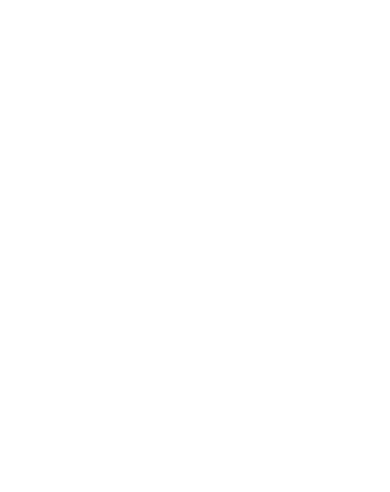
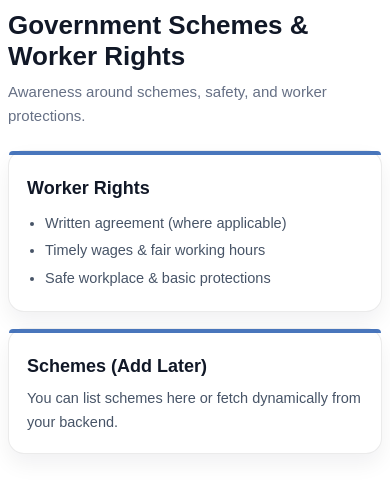
Before and after one commit to zogiraa-hunarbhi-rojgarbhi/Zogiraa, a React (Vite) app in the folder Zogiraa/: page /knowledge/government-schemes in a window 390 px wide. Before the commit this address had no page. Shown: the top 492 px of the page. Built offline with nearby package versions, Linux system fonts and the light colour scheme.

Commit message:
Added Knowledge Hub responsive section

```diff
--- a/Zogiraa/src/App.jsx
+++ b/Zogiraa/src/App.jsx
@@ -1,9 +1,11 @@
 import { BrowserRouter } from "react-router-dom";
 import AppRoutes from "./routes/AppRoutes";
+import ScrollToTop from "./components/ScrollToTop";
 
 function App() {
   return (
     <BrowserRouter>
+      <ScrollToTop />
       <AppRoutes />
     </BrowserRouter>
   );
--- a/Zogiraa/src/components/Footer/Footer.css
+++ b/Zogiraa/src/components/Footer/Footer.css
@@ -44,13 +44,22 @@
   margin-bottom: 10px;
 }
 
-.footer-links a {
+.footer-links a,
+.footer-links .footer-link {
   display: block;
   font-size: 13px;
   color: #2A5EB1;
   margin-bottom: 6px;
   cursor: pointer;
+  text-decoration: none;
 }
+
+.footer-links a:hover,
+.footer-links .footer-link:hover {
+  text-decoration: none;   /* ✅ keeps underline removed on hover */
+}
+
+
 
 .footer-cards {
   display: grid;
--- a/Zogiraa/src/components/Footer/Footer.jsx
+++ b/Zogiraa/src/components/Footer/Footer.jsx
@@ -1,9 +1,14 @@
 import React from "react";
 import "./Footer.css";
-import { FaInstagram, FaFacebookF, FaLinkedinIn, FaTwitter, FaYoutube, FaWhatsapp } from "react-icons/fa";
-import { FaShieldAlt , FaHeart, FaLeaf } from "react-icons/fa";
+import {
+  FaInstagram, FaFacebookF, FaLinkedinIn, FaTwitter, FaYoutube, FaWhatsapp
+} from "react-icons/fa";
+import { FaShieldAlt, FaHeart, FaLeaf } from "react-icons/fa";
+import { Link } from "react-router-dom";
 
 import logo from "../../assets/logo.jpeg";
+
+
 const Footer = () => {
   return (
     <footer className="footer">
@@ -58,10 +63,11 @@
 
           <div>
             <h4>Knowledge Hub</h4>
-            <a>Blog</a>
-            <a>Tips & Benefits for Employers</a>
-            <a>Job Readiness Tips & Benefits</a>
-            <a>Government Schemes, Worker Rights</a>
+
+            <Link className="footer-link" to="/knowledge/blog">Blog</Link>
+            <Link className="footer-link" to="/knowledge/employers">Tips & Benefits for Employers</Link>
+            <Link className="footer-link" to="/knowledge/job-readiness">Job Readiness Tips & Benefits</Link>
+            <Link className="footer-link" to="/knowledge/government-schemes">Government Schemes, Worker Rights</Link>
           </div>
 
           <div>
--- /dev/null
+++ b/Zogiraa/src/components/Footer/Knowledge_Hub/Blog.jsx
@@ -0,0 +1,25 @@
+import React from "react";
+import "./KnowledgeHub.css";
+
+export default function Blog() {
+  return (
+    <>
+      <div className="kh-page-header">
+        <h2>Blog</h2>
+        <p>Articles, updates, and stories from Zogiraa.</p>
+      </div>
+
+      <div className="kh-grid">
+        <div className="kh-card">
+          <h3>Latest Updates</h3>
+          <p>Write your blog content here or render from API later.</p>
+        </div>
+
+        <div className="kh-card">
+          <h3>Success Stories</h3>
+          <p>Worker journeys, employer testimonials, and impact highlights.</p>
+        </div>
+      </div>
+    </>
+  );
+}
--- /dev/null
+++ b/Zogiraa/src/components/Footer/Knowledge_Hub/EmployerTips.jsx
@@ -0,0 +1,33 @@
+import React from "react";
+import "./KnowledgeHub.css";
+
+export default function EmployerTips() {
+  return (
+    <>
+      <div className="kh-page-header">
+        <h2>Tips & Benefits for Employers</h2>
+        <p>Hiring tips, compliance pointers, and productivity guidance.</p>
+      </div>
+
+      <div className="kh-grid">
+        <div className="kh-card">
+          <h3>Hiring Checklist</h3>
+          <ul className="kh-list">
+            <li>Define role + skill requirements</li>
+            <li>Verify documents and experience</li>
+            <li>Clear contract & payment terms</li>
+          </ul>
+        </div>
+
+        <div className="kh-card">
+          <h3>Best Practices</h3>
+          <ul className="kh-list">
+            <li>Fair wages & timely payment</li>
+            <li>Safe work environment</li>
+            <li>Respectful communication</li>
+          </ul>
+        </div>
+      </div>
+    </>
+  );
+}
--- /dev/null
+++ b/Zogiraa/src/components/Footer/Knowledge_Hub/GovernmentSchemes.jsx
@@ -0,0 +1,29 @@
+import React from "react";
+import "./KnowledgeHub.css";
+
+export default function GovernmentSchemes() {
+  return (
+    <>
+      <div className="kh-page-header">
+        <h2>Government Schemes & Worker Rights</h2>
+        <p>Awareness around schemes, safety, and worker protections.</p>
+      </div>
+
+      <div className="kh-grid">
+        <div className="kh-card">
+          <h3>Worker Rights</h3>
+          <ul className="kh-list">
+            <li>Written agreement (where applicable)</li>
+            <li>Timely wages & fair working hours</li>
+            <li>Safe workplace & basic protections</li>
+          </ul>
+        </div>
+
+        <div className="kh-card">
+          <h3>Schemes (Add Later)</h3>
+          <p>You can list schemes here or fetch dynamically from your backend.</p>
+        </div>
+      </div>
+    </>
+  );
+}
--- /dev/null
+++ b/Zogiraa/src/components/Footer/Knowledge_Hub/JobReadiness.jsx
@@ -0,0 +1,33 @@
+import React from "react";
+import "./KnowledgeHub.css";
+
+export default function JobReadiness() {
+  return (
+    <>
+      <div className="kh-page-header">
+        <h2>Job Readiness Tips & Benefits</h2>
+        <p>Essential skills, resume tips, and interview guidance.</p>
+      </div>
+
+      <div className="kh-grid">
+        <div className="kh-card">
+          <h3>Essential Skills</h3>
+          <ul className="kh-list">
+            <li>Communication & teamwork</li>
+            <li>Problem-solving abilities</li>
+            <li>Time management & reliability</li>
+          </ul>
+        </div>
+
+        <div className="kh-card">
+          <h3>Resume & Interview Tips</h3>
+          <ul className="kh-list">
+            <li>Highlight relevant experience</li>
+            <li>Practice common interview questions</li>
+            <li>Research companies beforehand</li>
+          </ul>
+        </div>
+      </div>
+    </>
+  );
+}
--- /dev/null
+++ b/Zogiraa/src/components/Footer/Knowledge_Hub/KnowledgeHub.css
@@ -0,0 +1,173 @@
+/* ===== Knowledge Hub Base ===== */
+.kh-wrap{
+  max-width: 1100px;
+  margin: 0 auto;
+  padding: 44px 16px;
+  font-family: system-ui, -apple-system, Segoe UI, Roboto, Arial, sans-serif;
+}
+
+.kh-header{
+  margin-bottom: 18px;
+}
+
+/* Title = brand color */
+.kh-title{
+  font-size: 34px;
+  line-height: 1.15;
+  margin: 0 0 8px;
+  color: #2A5EB1;          /* ✅ footer brand */
+  font-weight: 800;
+}
+
+/* Subtitle = neutral */
+.kh-sub{
+  margin: 0 0 18px;
+  color: #667085;
+  line-height: 1.55;
+  font-size: 15px;
+}
+
+/* ===== Navigation ===== */
+.kh-nav{
+  display: flex;
+  gap: 12px;
+  flex-wrap: wrap;
+  margin-top: 14px;
+}
+
+.kh-nav a{
+  text-decoration: none !important;
+}
+
+.kh-link{
+  display: inline-flex;
+  align-items: center;
+  justify-content: center;
+
+  padding: 10px 14px;
+  border-radius: 10px;
+
+  background: #f3f4f6;                 /* neutral */
+  border: 1px solid rgba(0,0,0,0.08);
+
+  color: #111827;                       /* neutral text */
+  text-decoration: none !important;
+  font-weight: 600;
+  font-size: 14px;
+
+  transition: all 0.2s ease;
+}
+
+.kh-link:hover{
+  background: #eef2ff;                  /* soft blue tint */
+  border-color: rgba(42, 94, 177, 0.25);
+  color: #2A5EB1;                       /* ✅ brand on hover */
+}
+
+.kh-link.active{
+  background: #2A5EB1;                  /* ✅ footer brand */
+  border-color: #2A5EB1;
+  color: #fff;
+  box-shadow: 0 10px 24px rgba(42, 94, 177, 0.22);
+}
+
+/* ===== Page header inside each page ===== */
+.kh-page-header{
+  margin: 10px 0 22px;
+}
+
+.kh-page-header h2{
+  font-size: 26px;
+  line-height: 1.2;
+  margin: 0 0 8px;
+  color: #111827;                       /* neutral */
+  font-weight: 800;
+}
+
+.kh-page-header p{
+  margin: 0;
+  color: #667085;
+  line-height: 1.6;
+  font-size: 15px;
+}
+
+/* ===== Main area ===== */
+.kh-main{
+  margin-top: 18px;
+}
+
+/* ===== Cards / Grid ===== */
+.kh-grid{
+  display: grid;
+  grid-template-columns: repeat(2, minmax(0, 1fr));
+  gap: 16px;
+}
+
+.kh-card{
+  background: #fff;
+  border: 1px solid rgba(0,0,0,0.08);
+  border-radius: 16px;
+  padding: 18px;
+  box-shadow: 0 10px 22px rgba(16, 24, 40, 0.06);
+  position: relative;
+}
+
+/* small top accent line using brand color */
+.kh-card::before{
+  content: "";
+  position: absolute;
+  top: 0;
+  left: 0;
+  right: 0;
+  height: 4px;
+  border-radius: 16px 16px 0 0;
+  background: rgba(42, 94, 177, 0.85); /* ✅ brand accent */
+}
+
+.kh-card h3{
+  margin: 8px 0 10px;
+  font-size: 18px;
+  line-height: 1.25;
+  color: #111827;                       /* neutral */
+  font-weight: 800;
+}
+
+.kh-card p{
+  margin: 0;
+  color: #475467;
+  line-height: 1.65;
+  font-size: 14.5px;
+}
+
+.kh-list{
+  margin: 0;
+  padding-left: 18px;
+  color: #475467;
+  line-height: 1.9;
+  font-size: 14.5px;
+}
+
+/* ===== Responsive ===== */
+@media (max-width: 900px){
+  .kh-grid{
+    grid-template-columns: 1fr;
+  }
+}
+
+@media (max-width: 480px){
+  .kh-wrap{
+    padding: 32px 14px;
+  }
+
+  .kh-title{
+    font-size: 28px;
+  }
+
+  .kh-nav{
+    flex-direction: column;
+  }
+
+  .kh-link{
+    width: 100%;
+  }
+}
--- /dev/null
+++ b/Zogiraa/src/components/Footer/Knowledge_Hub/Layouts/BlankLayout.jsx
@@ -0,0 +1,7 @@
+import { Outlet } from "react-router-dom";
+
+const BlankLayout = () => {
+  return <Outlet />;
+};
+
+export default BlankLayout;
--- /dev/null
+++ b/Zogiraa/src/components/ScrollToTop.jsx
@@ -0,0 +1,14 @@
+import { useEffect } from "react";
+import { useLocation } from "react-router-dom";
+
+const ScrollToTop = () => {
+  const { pathname } = useLocation();
+
+  useEffect(() => {
+    window.scrollTo(0, 0);
+  }, [pathname]);
+
+  return null;
+};
+
+export default ScrollToTop;
--- a/Zogiraa/src/routes/AppRoutes.jsx
+++ b/Zogiraa/src/routes/AppRoutes.jsx
@@ -1,13 +1,28 @@
 import { Routes, Route } from "react-router-dom";
 import MainLayout from "../layouts/MainLayout";
+import BlankLayout from "../components/Footer/Knowledge_Hub/Layouts/BlankLayout";
+
 import HomePage from "../pages/Home/HomePage";
+
+import Blog from "../components/Footer/Knowledge_Hub/Blog";
+import EmployerTips from "../components/Footer/Knowledge_Hub/EmployerTips";
+import JobReadiness from "../components/Footer/Knowledge_Hub/JobReadiness";
+import GovernmentSchemes from "../components/Footer/Knowledge_Hub/GovernmentSchemes";
 
 const AppRoutes = () => {
   return (
     <Routes>
-      <Route element={<MainLayout />}>
-        <Route path="/" element={<HomePage />} />
-        {/* <Route path="/about" element={<About />} /> */}
+      {/* Main Website Layout (Header + Footer) */}
+      <Route path="/" element={<MainLayout />}>
+        <Route index element={<HomePage />} />
+      </Route>
+
+      {/* Knowledge Pages (NO Header + NO Footer) */}
+      <Route element={<BlankLayout />}>
+        <Route path="/knowledge/blog" element={<Blog />} />
+        <Route path="/knowledge/employers" element={<EmployerTips />} />
+        <Route path="/knowledge/job-readiness" element={<JobReadiness />} />
+        <Route path="/knowledge/government-schemes" element={<GovernmentSchemes />} />
       </Route>
     </Routes>
   );
```
Also changed, not shown: Zogiraa/src/components/Footer/Knowledge_Hub/KnowledgeLayout.jsx (added, +33 -0 lines).
